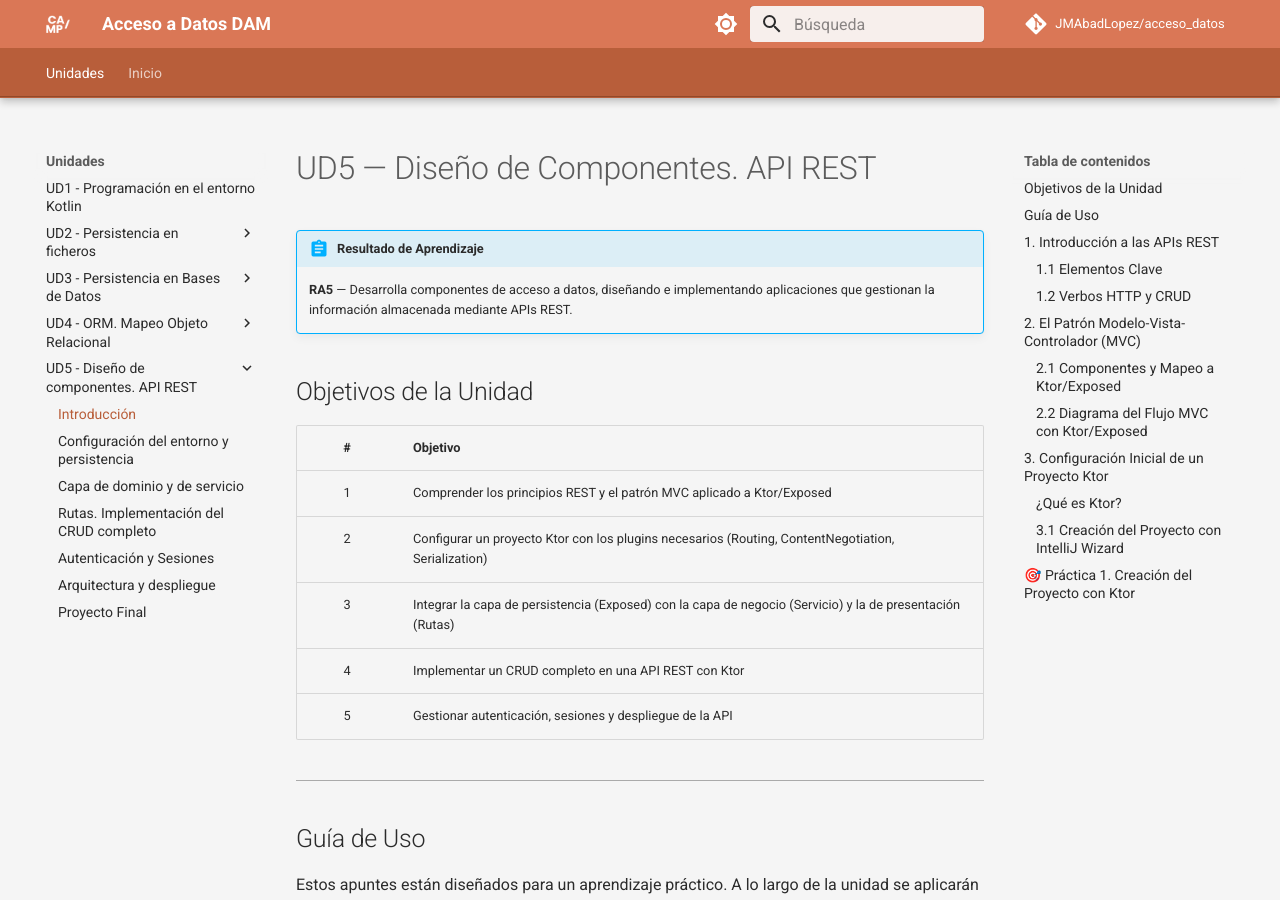
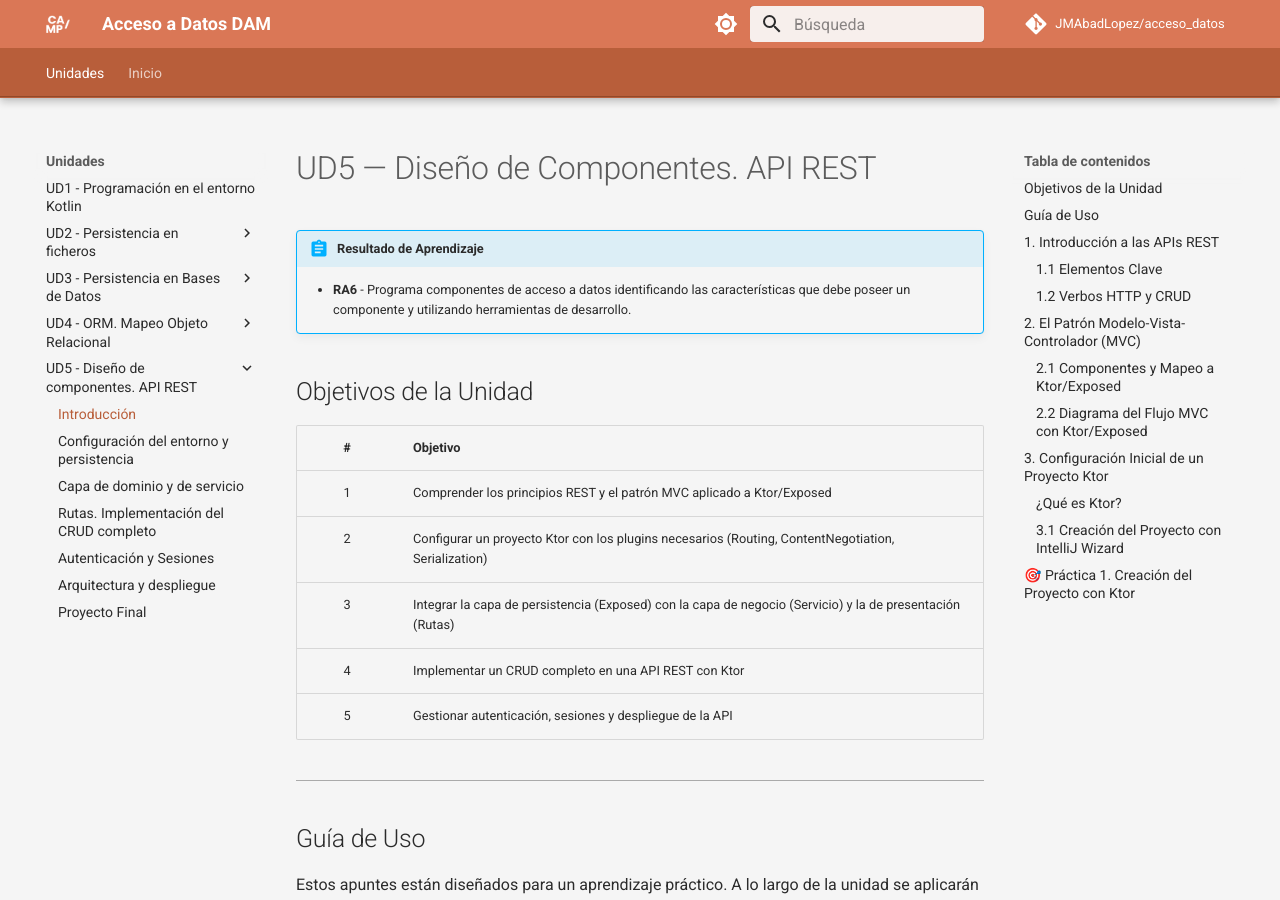
Before and after one commit to JMAbadLopez/acceso_datos, an MkDocs documentation site: the page built from docs/unidades/ud05/introduccion.md, in a window 1280 px wide and 900 px high. Built offline with MkDocs 1.6.1 and Material for MkDocs 9.7.7, drawn with Linux system fonts in a browser that asks for light colours; comment, search, counter and statistics services are not loaded; some of the changed text lies outside the part shown.

Commit message:
fix: actualización de resultados de aprendizaje (RA) en ud02-ud05

```diff
--- a/docs/unidades/ud05/introduccion.md
+++ b/docs/unidades/ud05/introduccion.md
@@ -1,7 +1,7 @@
 # UD5 — Diseño de Componentes. API REST
 
 !!! abstract "Resultado de Aprendizaje"
-    **RA5** — Desarrolla componentes de acceso a datos, diseñando e implementando aplicaciones que gestionan la información almacenada mediante APIs REST.
+    - **RA6** - Programa componentes de acceso a datos identificando las características que debe poseer un componente y utilizando herramientas de desarrollo.
 
 ## Objetivos de la Unidad
 
@@ -127,7 +127,7 @@ La forma más sencilla y profesional de empezar es utilizando el asistente de pr
 
 Al finalizar, IntelliJ generará toda la estructura de archivos necesaria y configurará el *build.gradle.kts* por ti.
 
-Para testear que todo ha ido bien, lanza la función **main** del archivo **Application.kt**. Mostrará una ruta donde el servidor de tu API esté funcionando y *escuchando* peticiones (por ejempo, http://0.0.0.0:8080).
+Para testear que todo ha ido bien, lanza la función **main** del archivo **Application.kt**. Mostrará una ruta donde el servidor de tu API esté funcionando y *escuchando* peticiones (por ejempo, <http://0.0.0.0:8080>).
 
 Haz click y se abrirá un navegador con nuestro primer *Hello world!*
 
```
Also changed, not shown: docs/unidades/ud02/introduccion.md (+1 -1 lines), docs/unidades/ud03/introduccion.md (+2 -1 lines), docs/unidades/ud04/introduccion.md (+1 -1 lines).
